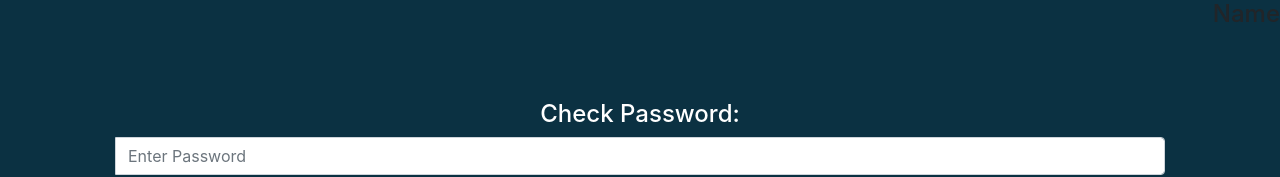
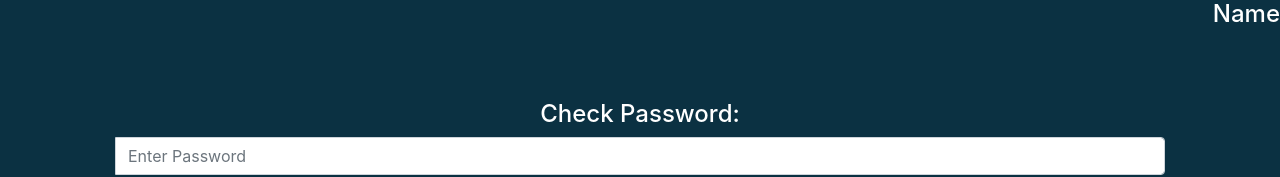
Before and after one commit to jamgall/DevProjSrc, a website: page websrc/CheckPasswordPage/CheckPasswordPage.html in a window 1280 px wide. Shown: the top 177 px of the page. Drawn offline with nearby package versions, Linux system fonts and the light colour scheme.

Commit message:
Update CheckPasswordPage.css
Added top corner css thing

```diff
--- a/websrc/CheckPasswordPage/CheckPasswordPage.css
+++ b/websrc/CheckPasswordPage/CheckPasswordPage.css
@@ -15,6 +15,11 @@ body{
 form {
 	color: white;
 	background-color: #0B3142;
+}
+
+
+#cornerInfo {
+	color: white;
 }
 
 .popover_title{
```
